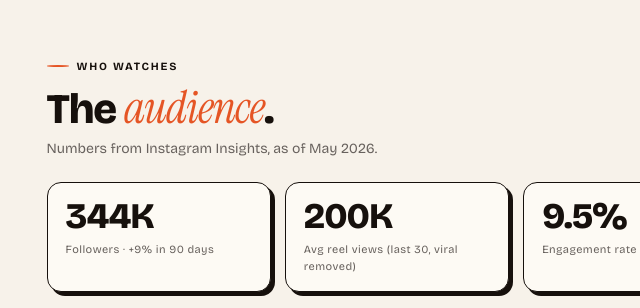
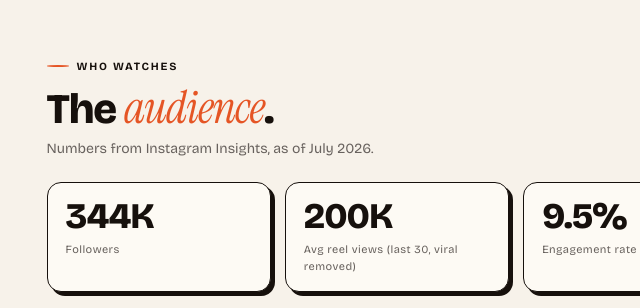
Before and after one commit to Kunwar1417/ecomjet-portfolio, a plain HTML site: page media-kit.html in a window 1280 px wide. Shown: the part 1060-1368 px from the top of the page, 243-883 px from the left. Drawn offline with nearby package versions, Linux system fonts and the light colour scheme.

Commit message:
Media kit: date audience numbers July 2026, drop stale growth claim
The as-of date still read May while the follower count was current.
"+9% in 90 days" also could not hold, since 344K is below the 349K the
kit previously showed, so the growth line is removed rather than
replaced with a guess.

Co-Authored-By: Claude Opus 5 <noreply@anthropic.com>

```diff
--- a/media-kit.html
+++ b/media-kit.html
@@ -753,13 +753,13 @@
     <div class="page__head">
       <span class="kicker">Who watches</span>
       <h2>The <em>audience</em>.</h2>
-      <p class="page__head__sub">Numbers from Instagram Insights, as of May 2026.</p>
+      <p class="page__head__sub">Numbers from Instagram Insights, as of July 2026.</p>
     </div>
 
     <div class="stat-hero">
       <div class="stat-hero__tile">
         <div class="stat-hero__num">344K</div>
-        <div class="stat-hero__label">Followers · +9% in 90 days</div>
+        <div class="stat-hero__label">Followers</div>
       </div>
       <div class="stat-hero__tile">
         <div class="stat-hero__num">200K</div>
```
Also changed, not shown: 1 other file.
